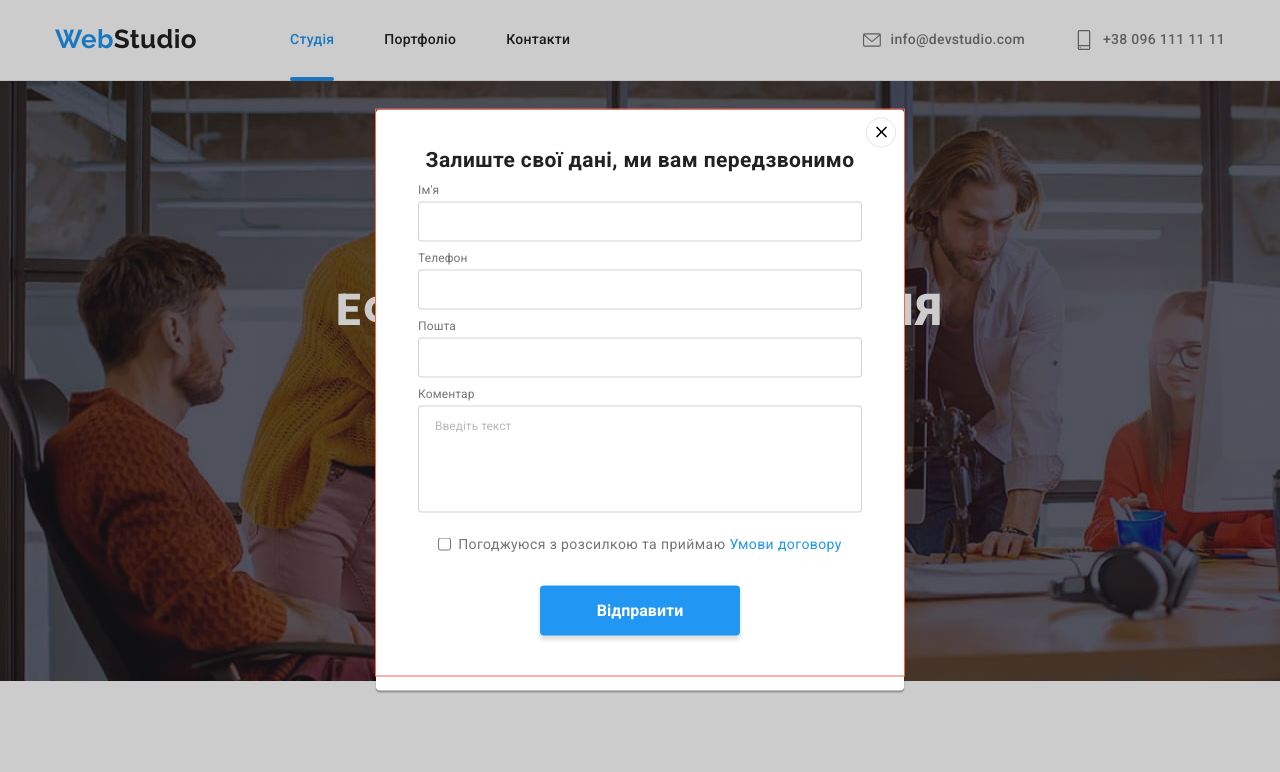
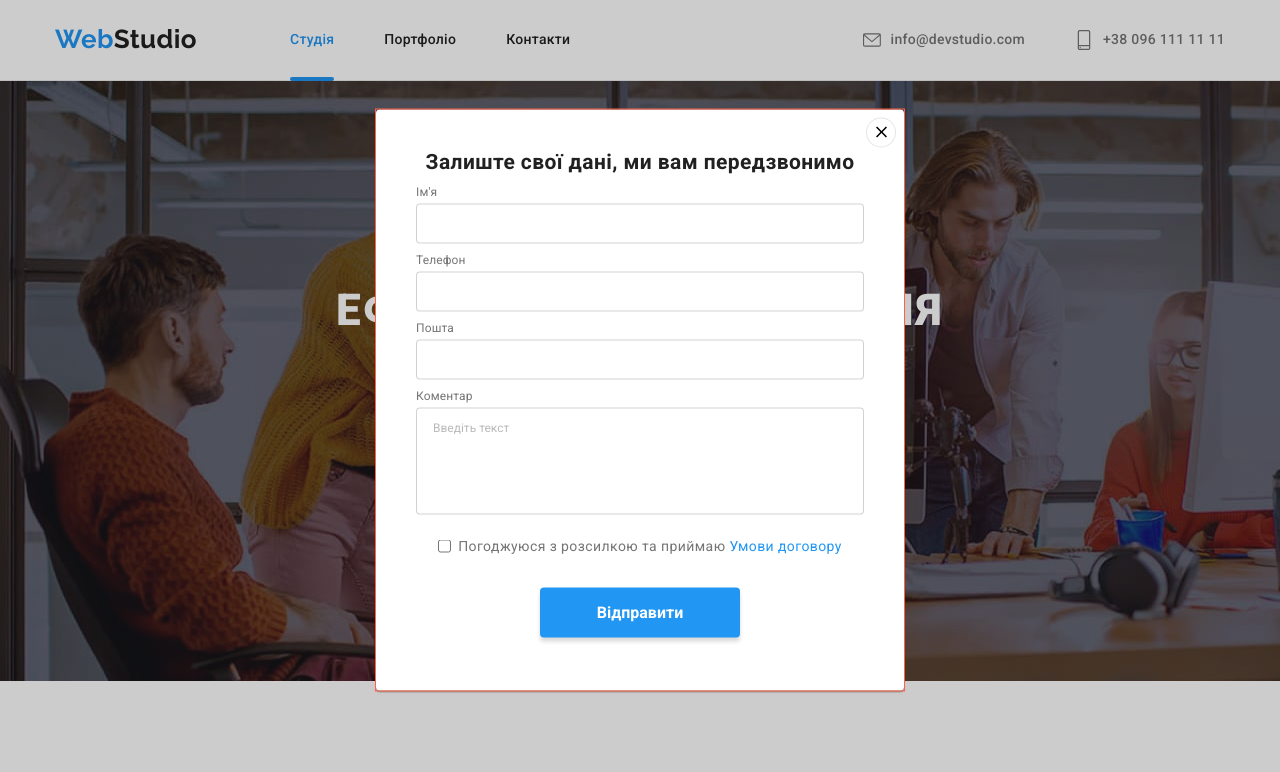
Before and after one commit to Gennadiy-Nikolaev/goit-markup-hw-06, a plain HTML site: page index.html in a window 1280 px wide. Both pictures are taken after a click on the button "Замовити послугу". Shown: the top 772 px of the page. Drawn offline with nearby package versions, Linux system fonts and the light colour scheme.

Commit message:
Update styles.css

```diff
--- a/css/styles.css
+++ b/css/styles.css
@@ -902,10 +902,10 @@ button {
 
 /*Form*/
 .form {
-    margin-left: auto;
-    margin-right: auto;
+    height: 100%;
+    width: 100%;
     outline: 1px solid tomato;
-    padding: 38px 42px 40px;
+    padding: 40px;
 }
 
 .form-title {
@@ -919,6 +919,10 @@ button {
     margin-bottom: 10px;
 }
 
+.form-field:last-child {
+    margin-bottom: 0px;
+}
+
 /*div-обгортка*/
 .input-overlay {
     position: relative;
@@ -928,7 +932,6 @@ button {
     width: 100%;
     padding: 11px 42px;
     outline: none;
-
     border: 1px solid rgba(33, 33, 33, 0.2);
     border-radius: 4px;
     transition: border 250ms var(--timing-function);
```
